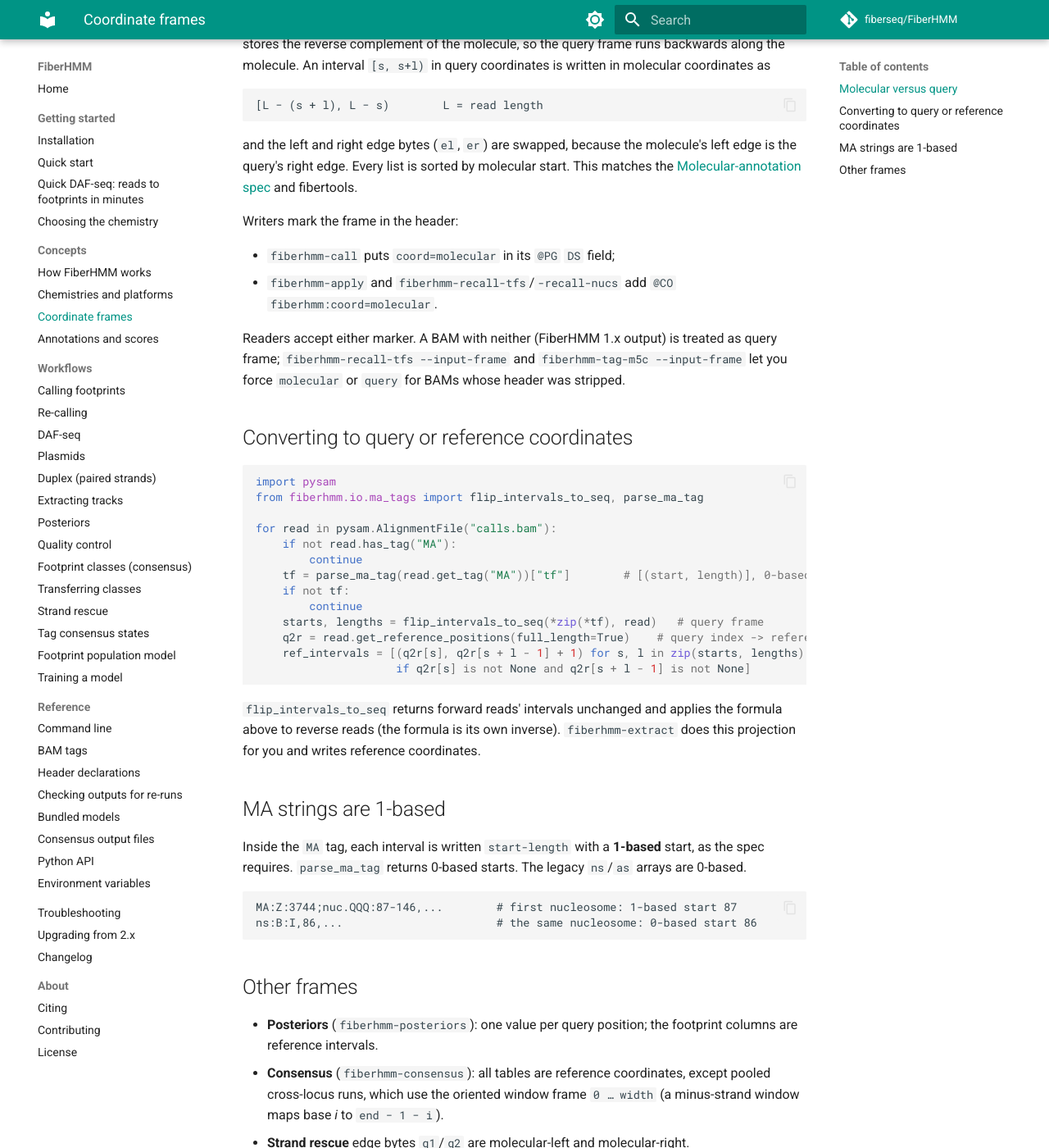
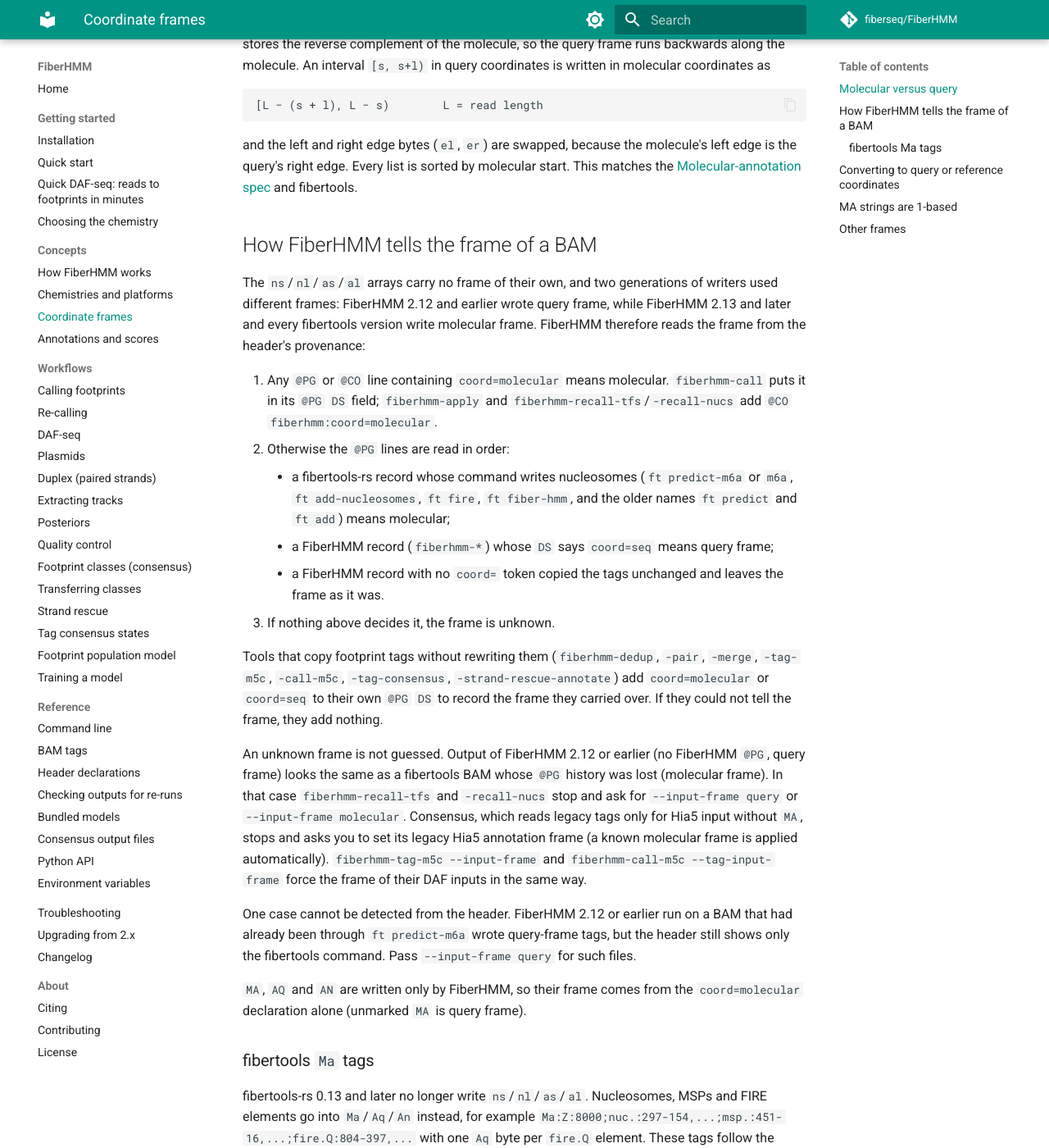
Before and after one commit to fiberseq/FiberHMM, an MkDocs documentation site: the page built from docs/concepts/coordinates.md, in a window 1280 px wide and 1400 px high, scrolled down 582 px. Shown: the whole window at 82% size. Built offline with MkDocs 1.6.1 and Material for MkDocs 9.7.7, drawn with Linux system fonts in a browser that asks for light colours; comment, search, counter and statistics services are not loaded; some of the changed text lies outside the part shown.

Commit message:
docs: frame rule for ns/nl/as/al, fibertools Ma support, pass-through coord tokens
Coordinate frames now documents how FiberHMM decides the frame of legacy
tags (coord=molecular, fibertools nucleosome commands, FiberHMM coord=seq,
unmarked pass-through records), that an undecidable header stops recall
instead of guessing, the one undetectable case (FiberHMM <= 2.12 over
ft predict-m6a), and that fibertools Ma/Aq/An are read as molecular
annotations. recall --input-frame, header and BAM-tag references updated;
CLI reference regenerated. (docs/reference.md is already a redirect stub;
the "query coordinates" wording the audit cites is no longer in the tree.)

Co-Authored-By: Claude Opus 5.5 (1M context) <noreply@anthropic.com>

```diff
--- a/docs/concepts/coordinates.md
+++ b/docs/concepts/coordinates.md
@@ -5,7 +5,7 @@ call on reverse-strand reads, so it is worth knowing which is which.
 
 | Frame | Origin and direction | Used by |
 |---|---|---|
-| **Molecular** (original fiber) | the first base of the molecule as sequenced, 5'→3' of the read | per-read tags: `ns`/`nl`, `as`/`al`, `MA`/`AQ`/`AN` |
+| **Molecular** (original fiber) | the first base of the molecule as sequenced, 5'→3' of the read | per-read tags: `ns`/`nl`, `as`/`al`, `MA`/`AQ`/`AN`, and fibertools' `Ma`/`Aq`/`An` |
 | **Query** (SEQ) | the first base of the `SEQ` field as stored in the BAM | `MM`/`ML` positions after decoding, pysam `query_*` indexes, posteriors arrays |
 | **Reference** | the reference contig, 0-based half-open | BED/bigBed tracks, consensus tables, SNP masks, `--region`/`--bed` inputs |
 
@@ -26,16 +26,62 @@ molecular start. This matches the
 [Molecular-annotation spec](https://github.com/fiberseq/Molecular-annotation-spec)
 and fibertools.
 
-Writers mark the frame in the header:
+## How FiberHMM tells the frame of a BAM
 
-- `fiberhmm-call` puts `coord=molecular` in its `@PG` `DS` field;
-- `fiberhmm-apply` and `fiberhmm-recall-tfs`/`-recall-nucs` add
-  `@CO fiberhmm:coord=molecular`.
+The `ns`/`nl`/`as`/`al` arrays carry no frame of their own, and two
+generations of writers used different frames: FiberHMM 2.12 and earlier
+wrote query frame, while FiberHMM 2.13 and later and every fibertools
+version write molecular frame. FiberHMM therefore reads the frame from the
+header's provenance:
 
-Readers accept either marker. A BAM with neither (FiberHMM 1.x output) is
-treated as query frame; `fiberhmm-recall-tfs --input-frame` and
-`fiberhmm-tag-m5c --input-frame` let you force `molecular` or `query` for
-BAMs whose header was stripped.
+1. Any `@PG` or `@CO` line containing `coord=molecular` means molecular.
+   `fiberhmm-call` puts it in its `@PG` `DS` field; `fiberhmm-apply` and
+   `fiberhmm-recall-tfs`/`-recall-nucs` add `@CO fiberhmm:coord=molecular`.
+2. Otherwise the `@PG` lines are read in order:
+    - a fibertools-rs record whose command writes nucleosomes (`ft
+      predict-m6a` or `m6a`, `ft add-nucleosomes`, `ft fire`, `ft fiber-hmm`,
+      and the older names `ft predict` and `ft add`) means molecular;
+    - a FiberHMM record (`fiberhmm-*`) whose `DS` says `coord=seq` means
+      query frame;
+    - a FiberHMM record with no `coord=` token copied the tags unchanged and
+      leaves the frame as it was.
+3. If nothing above decides it, the frame is unknown.
+
+Tools that copy footprint tags without rewriting them (`fiberhmm-dedup`,
+`-pair`, `-merge`, `-tag-m5c`, `-call-m5c`, `-tag-consensus`,
+`-strand-rescue-annotate`) add `coord=molecular` or `coord=seq` to their own
+`@PG` `DS` to record the frame they carried over. If they could not tell the
+frame, they add nothing.
+
+An unknown frame is not guessed. Output of FiberHMM 2.12 or earlier (no
+FiberHMM `@PG`, query frame) looks the same as a fibertools BAM whose `@PG`
+history was lost (molecular frame). In that case `fiberhmm-recall-tfs` and
+`-recall-nucs` stop and ask for `--input-frame query` or `--input-frame
+molecular`. Consensus, which reads legacy tags only for Hia5 input without
+`MA`, stops and asks you to set its legacy Hia5 annotation frame (a known
+molecular frame is applied automatically). `fiberhmm-tag-m5c --input-frame` and `fiberhmm-call-m5c
+--tag-input-frame` force the frame of their DAF inputs in the same way.
+
+One case cannot be detected from the header. FiberHMM 2.12 or earlier run on
+a BAM that had already been through `ft predict-m6a` wrote query-frame tags,
+but the header still shows only the fibertools command. Pass
+`--input-frame query` for such files.
+
+`MA`, `AQ` and `AN` are written only by FiberHMM, so their frame comes from
+the `coord=molecular` declaration alone (unmarked `MA` is query frame).
+
+### fibertools `Ma` tags
+
+fibertools-rs 0.13 and later no longer write `ns`/`nl`/`as`/`al`. Nucleosomes,
+MSPs and FIRE elements go into `Ma`/`Aq`/`An` instead, for example
+`Ma:Z:8000;nuc.:297-154,...;msp.:451-16,...;fire.Q:804-397,...` with one
+`Aq` byte per `fire.Q` element. These tags follow the same
+Molecular-annotation spec as FiberHMM's `MA` and are always molecular frame.
+FiberHMM reads `Ma` wherever it reads `MA` or the legacy arrays: in
+recall-tfs/recall-nucs, consensus evidence loading and extract. If a read
+has both, FiberHMM's own `MA` is used. Recall writes its calls to
+`MA`/`AQ` (and `ns`/`nl`/`as`/`al`) and leaves the fibertools `Ma` tag in
+place.
 
 ## Converting to query or reference coordinates
 
```
Also changed, not shown: docs/reference/bam-tags.md (+4 -0 lines), docs/reference/cli.md (+2 -2 lines), docs/reference/headers.md (+1 -1 lines), docs/workflows/recalling.md (+1 -1 lines).
